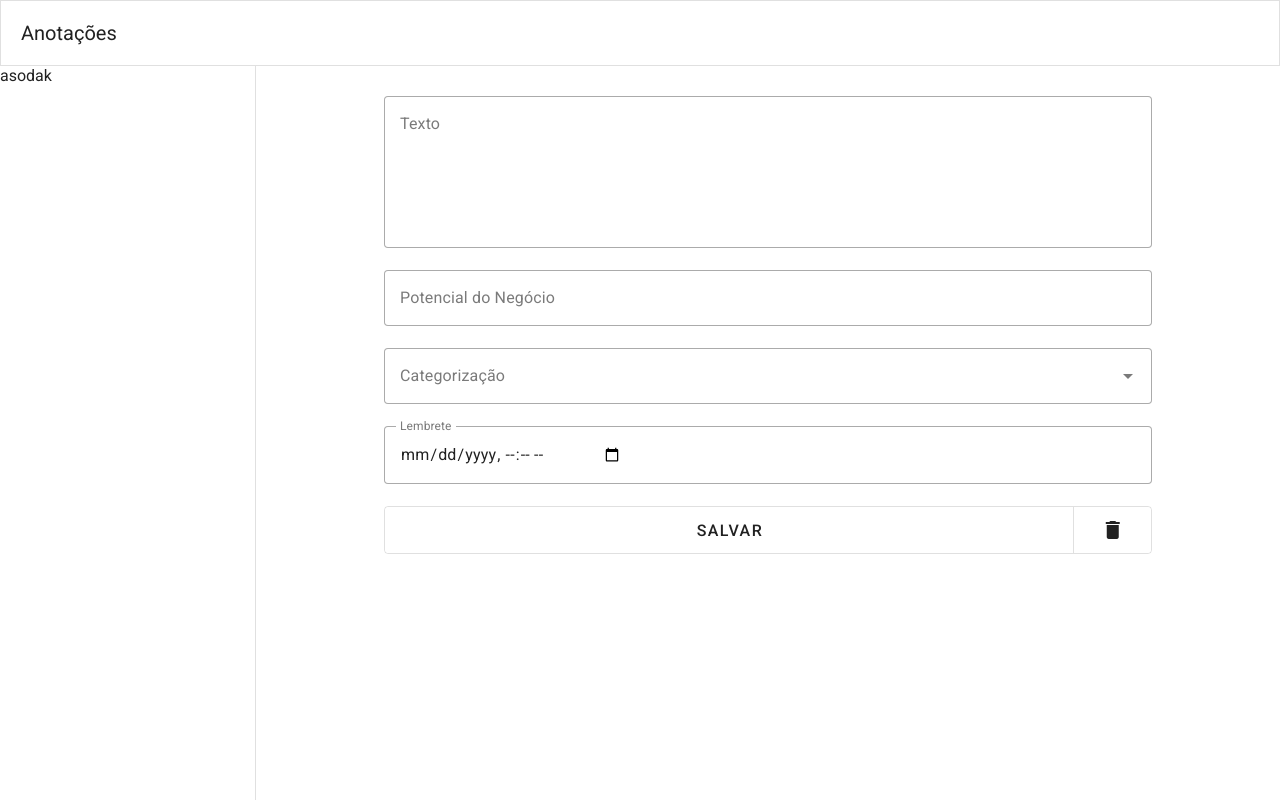
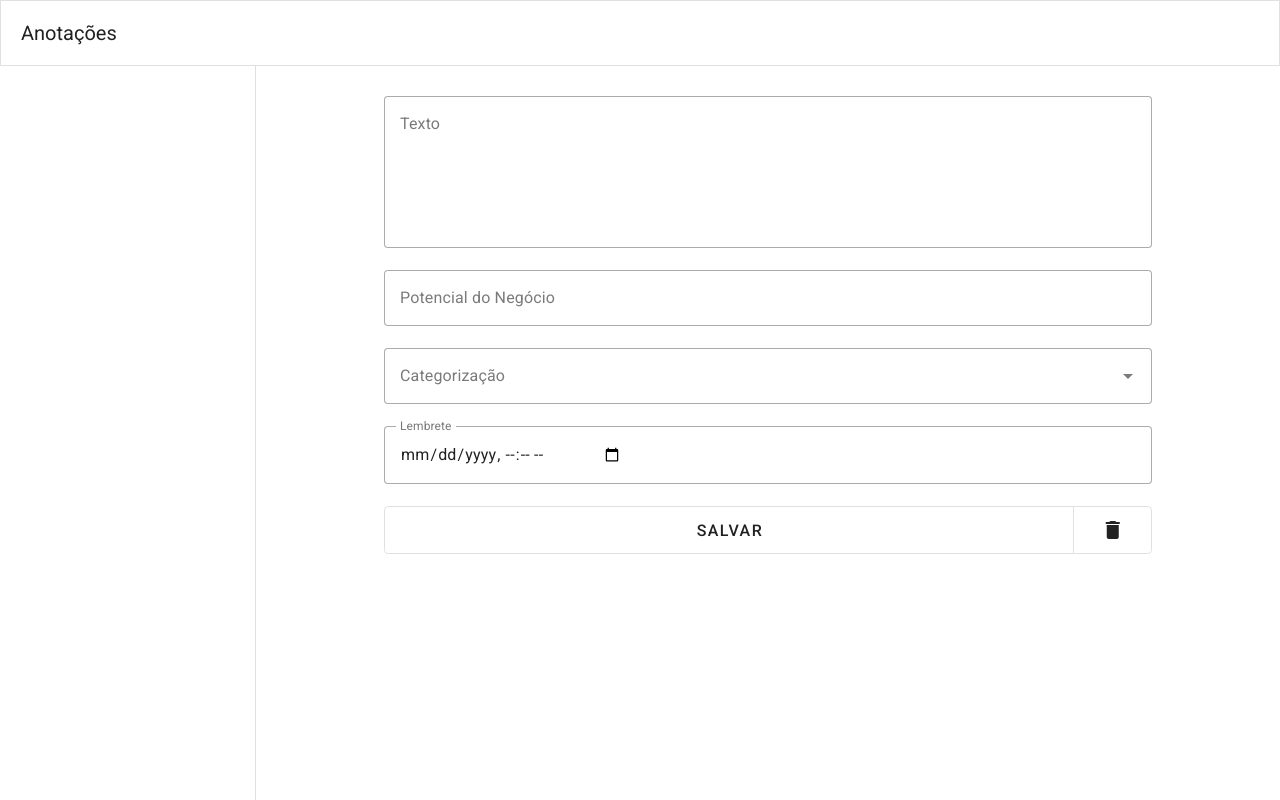
Before and after one commit to 129-ornellas/anotacoes, a Nuxt app in the folder frontend/: page /app/criar in a window 1280 px wide. Built offline with nearby package versions, Linux system fonts and the light colour scheme.

Commit message:
remove comentario

```diff
--- a/frontend/layouts/default.vue
+++ b/frontend/layouts/default.vue
@@ -1,7 +1,7 @@
 <template>
   <VApp>
     <VAppBar border flat> <VAppBarTitle>Anotações</VAppBarTitle></VAppBar>
-    <VNavigationDrawer permanent> asodak </VNavigationDrawer>
+    <VNavigationDrawer permanent> </VNavigationDrawer>
     <VMain>
       <slot />
     </VMain>
```
Also changed, not shown: 1 other file (tests, documents, lock files or other folders).
